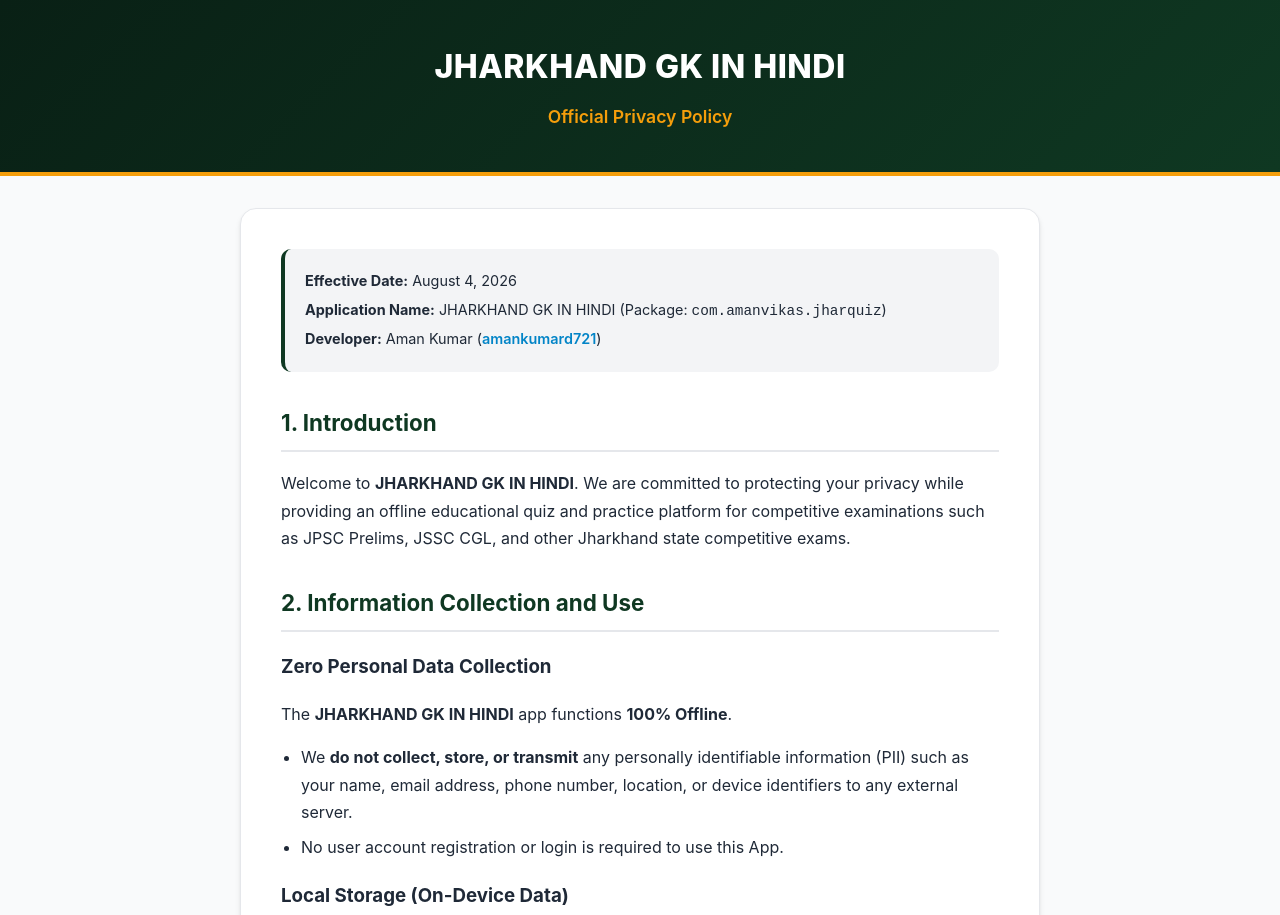
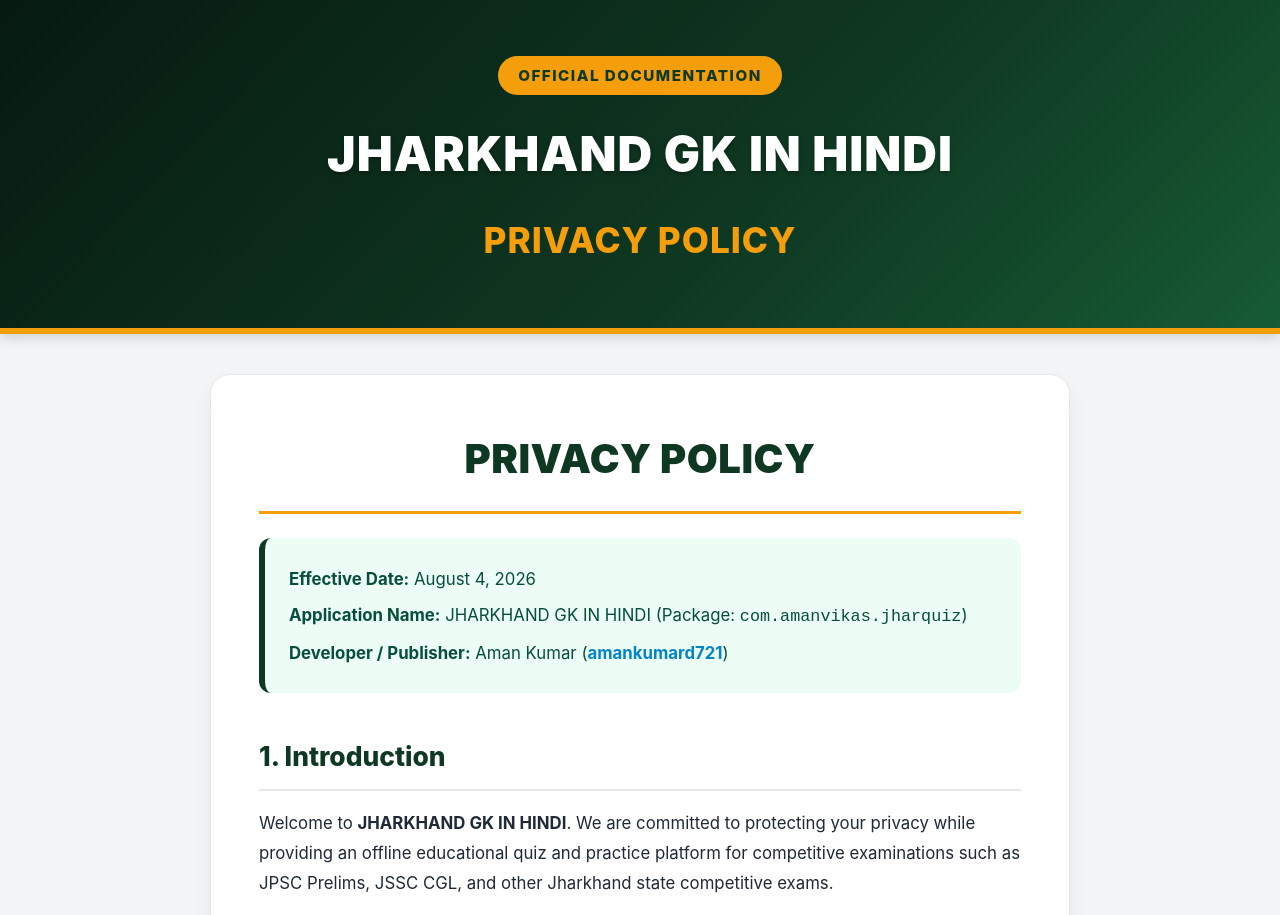
Before and after one commit to amankumard721/privacy-policy, a plain HTML site: page index.html in a window 1280 px wide. Shown: the top 915 px of the page. Drawn offline with Linux system fonts and the light colour scheme.

Commit message:
Enlarge Privacy Policy main title and headers

```diff
--- a/index.html
+++ b/index.html
@@ -3,20 +3,20 @@
 <head>
     <meta charset="UTF-8">
     <meta name="viewport" content="width=device-width, initial-scale=1.0">
-    <title>Privacy Policy - JHARKHAND GK IN HINDI</title>
+    <title>PRIVACY POLICY - JHARKHAND GK IN HINDI</title>
     <style>
         :root {
             --primary: #0F3822;
             --accent: #F59E0B;
             --text: #1F2937;
-            --bg: #F9FAFB;
+            --bg: #F3F4F6;
             --card: #FFFFFF;
             --border: #E5E7EB;
         }
 
         body {
             font-family: -apple-system, BlinkMacSystemFont, "Segoe UI", Roboto, Helvetica, Arial, sans-serif;
-            line-height: 1.7;
+            line-height: 1.8;
             color: var(--text);
             background-color: var(--bg);
             margin: 0;
@@ -24,74 +24,122 @@
         }
 
         header {
-            background: linear-gradient(135deg, #092015 0%, #0F3822 100%);
+            background: linear-gradient(135deg, #061A0F 0%, #0F3822 60%, #165B33 100%);
             color: white;
-            padding: 2.5rem 1.5rem;
+            padding: 3.5rem 1.5rem;
             text-align: center;
-            border-bottom: 4px solid var(--accent);
+            border-bottom: 6px solid var(--accent);
+            box-shadow: 0 4px 12px rgba(0, 0, 0, 0.15);
         }
 
-        header h1 {
-            margin: 0;
-            font-size: 2rem;
+        .header-tag {
+            display: inline-block;
+            background-color: var(--accent);
+            color: #0F3822;
+            font-size: 0.95rem;
             font-weight: 800;
-            letter-spacing: 0.5px;
+            padding: 0.35rem 1.25rem;
+            border-radius: 20px;
+            text-transform: uppercase;
+            letter-spacing: 1.5px;
+            margin-bottom: 1rem;
         }
 
-        header p {
-            margin: 0.5rem 0 0;
+        header h1.app-title {
+            margin: 0;
+            font-size: 3rem;
+            font-weight: 900;
+            letter-spacing: 1px;
+            color: #FFFFFF;
+            text-shadow: 0 2px 4px rgba(0,0,0,0.3);
+        }
+
+        header h2.policy-subtitle {
+            margin: 0.75rem 0 0;
             color: var(--accent);
-            font-weight: 600;
-            font-size: 1.1rem;
+            font-weight: 800;
+            font-size: 2.2rem;
+            letter-spacing: 1px;
+            text-transform: uppercase;
+            border: none;
+            padding: 0;
         }
 
         .container {
-            max-width: 800px;
-            margin: 2rem auto;
+            max-width: 860px;
+            margin: 2.5rem auto;
             padding: 0 1.5rem;
         }
 
         .card {
             background: var(--card);
-            padding: 2.5rem;
-            border-radius: 16px;
-            box-shadow: 0 4px 6px -1px rgba(0, 0, 0, 0.1), 0 2px 4px -1px rgba(0, 0, 0, 0.06);
+            padding: 3rem;
+            border-radius: 20px;
+            box-shadow: 0 10px 25px -5px rgba(0, 0, 0, 0.08), 0 8px 10px -6px rgba(0, 0, 0, 0.04);
             border: 1px solid var(--border);
         }
 
+        .main-heading {
+            color: var(--primary);
+            font-size: 2.5rem;
+            font-weight: 900;
+            text-align: center;
+            margin-top: 0;
+            margin-bottom: 1.5rem;
+            padding-bottom: 1rem;
+            border-bottom: 3px solid var(--accent);
+            letter-spacing: 0.5px;
+        }
+
         .meta-info {
-            background-color: #F3F4F6;
-            padding: 1rem 1.25rem;
-            border-radius: 10px;
-            font-size: 0.9rem;
-            margin-bottom: 2rem;
-            border-left: 4px solid var(--primary);
+            background-color: #ECFDF5;
+            padding: 1.25rem 1.5rem;
+            border-radius: 12px;
+            font-size: 1rem;
+            margin-bottom: 2.5rem;
+            border-left: 6px solid var(--primary);
         }
 
         .meta-info p {
-            margin: 0.25rem 0;
+            margin: 0.35rem 0;
+            color: #064E3B;
         }
 
-        h2 {
+        h2.section-heading {
             color: var(--primary);
-            font-size: 1.4rem;
+            font-size: 1.65rem;
+            font-weight: 800;
             border-bottom: 2px solid #E5E7EB;
             padding-bottom: 0.5rem;
-            margin-top: 2rem;
+            margin-top: 2.5rem;
+            margin-bottom: 1rem;
+        }
+
+        h3.sub-heading {
+            color: #047857;
+            font-size: 1.25rem;
+            font-weight: 700;
+            margin-top: 1.5rem;
+            margin-bottom: 0.5rem;
         }
 
         ul {
-            padding-left: 1.25rem;
+            padding-left: 1.5rem;
         }
 
         li {
-            margin-bottom: 0.5rem;
+            margin-bottom: 0.6rem;
+            font-size: 1.05rem;
+        }
+
+        p {
+            font-size: 1.05rem;
         }
 
         a {
             color: #0284C7;
             text-decoration: none;
-            font-weight: 600;
+            font-weight: 700;
         }
 
         a:hover {
@@ -100,46 +148,65 @@
 
         footer {
             text-align: center;
-            padding: 2rem 1rem;
-            font-size: 0.875rem;
+            padding: 2.5rem 1rem;
+            font-size: 0.95rem;
             color: #6B7280;
+            font-weight: 500;
+        }
+
+        @media (max-width: 640px) {
+            header h1.app-title {
+                font-size: 2.1rem;
+            }
+            header h2.policy-subtitle {
+                font-size: 1.6rem;
+            }
+            .main-heading {
+                font-size: 1.9rem;
+            }
+            .card {
+                padding: 1.5rem;
+            }
         }
     </style>
 </head>
 <body>
 
     <header>
-        <h1>JHARKHAND GK IN HINDI</h1>
-        <p>Official Privacy Policy</p>
+        <div class="header-tag">OFFICIAL DOCUMENTATION</div>
+        <h1 class="app-title">JHARKHAND GK IN HINDI</h1>
+        <h2 class="policy-subtitle">PRIVACY POLICY</h2>
     </header>
 
     <div class="container">
         <div class="card">
 
+            <h1 class="main-heading">PRIVACY POLICY</h1>
+
             <div class="meta-info">
                 <p><strong>Effective Date:</strong> August 4, 2026</p>
                 <p><strong>Application Name:</strong> JHARKHAND GK IN HINDI (Package: <code>com.amanvikas.jharquiz</code>)</p>
-                <p><strong>Developer:</strong> Aman Kumar (<a href="https://github.com/amankumard721" target="_blank">amankumard721</a>)</p>
+                <p><strong>Developer / Publisher:</strong> Aman Kumar (<a href="https://github.com/amankumard721" target="_blank">amankumard721</a>)</p>
             </div>
 
-            <h2>1. Introduction</h2>
+            <h2 class="section-heading">1. Introduction</h2>
             <p>Welcome to <strong>JHARKHAND GK IN HINDI</strong>. We are committed to protecting your privacy while providing an offline educational quiz and practice platform for competitive examinations such as JPSC Prelims, JSSC CGL, and other Jharkhand state competitive exams.</p>
 
-            <h2>2. Information Collection and Use</h2>
-            <h3>Zero Personal Data Collection</h3>
+            <h2 class="section-heading">2. Information Collection and Use</h2>
+            <h3 class="sub-heading">Zero Personal Data Collection</h3>
             <p>The <strong>JHARKHAND GK IN HINDI</strong> app functions <strong>100% Offline</strong>.</p>
             <ul>
                 <li>We <strong>do not collect, store, or transmit</strong> any personally identifiable information (PII) such as your name, email address, phone number, location, or device identifiers to any external server.</li>
                 <li>No user account registration or login is required to use this App.</li>
             </ul>
 
-            <h3>Local Storage (On-Device Data)</h3>
+            <h3 class="sub-heading">Local Storage (On-Device Data)</h3>
             <ul>
                 <li>Your quiz statistics, progress tracking, test scores, and bookmarked questions are stored strictly on your device in a local encrypted database (Hive DB).</li>
                 <li>This data never leaves your device and is never uploaded to any remote server.</li>
             </ul>
 
-            <h2>3. Device Permissions</h2>
+            <h2 class="section-heading">3. Device Permissions</h2>
             <p>The App does not request access to sensitive device permissions, including:</p>
             <ul>
                 <li>Camera or Microphone</li>
@@ -148,19 +215,19 @@
                 <li>SMS or Financial Data</li>
             </ul>
 
-            <h2>4. Third-Party Services</h2>
+            <h2 class="section-heading">4. Third-Party Services</h2>
             <p>The App does not integrate any third-party tracking software, analytics SDKs, or data-broker services.</p>
 
-            <h2>5. Children's Privacy (COPPA Compliance)</h2>
+            <h2 class="section-heading">5. Children's Privacy (COPPA Compliance)</h2>
             <p>Our App is an educational utility suitable for students and aspirants of all ages. We do not collect any personal information from children under the age of 13.</p>
 
-            <h2>6. Security</h2>
+            <h2 class="section-heading">6. Security</h2>
             <p>Because no personal data is collected or transmitted outside your mobile device, your privacy is safeguarded by your device's native operating system security features.</p>
 
-            <h2>7. Changes to This Privacy Policy</h2>
+            <h2 class="section-heading">7. Changes to This Privacy Policy</h2>
             <p>We may update our Privacy Policy periodically. Any updates will be published on this page with a revised "Effective Date".</p>
 
-            <h2>8. Contact Us</h2>
+            <h2 class="section-heading">8. Contact Us</h2>
             <p>If you have any questions or feedback regarding this Privacy Policy, please contact us:</p>
             <ul>
                 <li><strong>Email:</strong> <a href="mailto:support@jharqui.in">support@jharqui.in</a></li>
```
Also changed, not shown: 1 other file.
